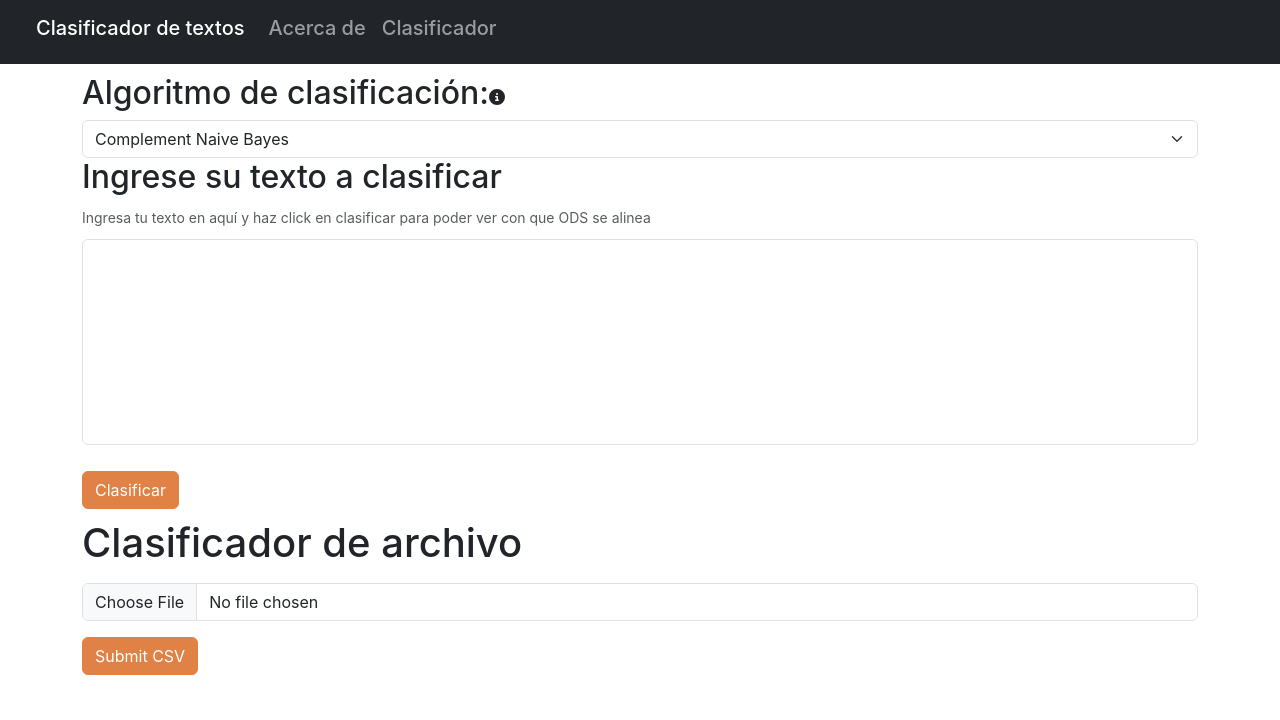
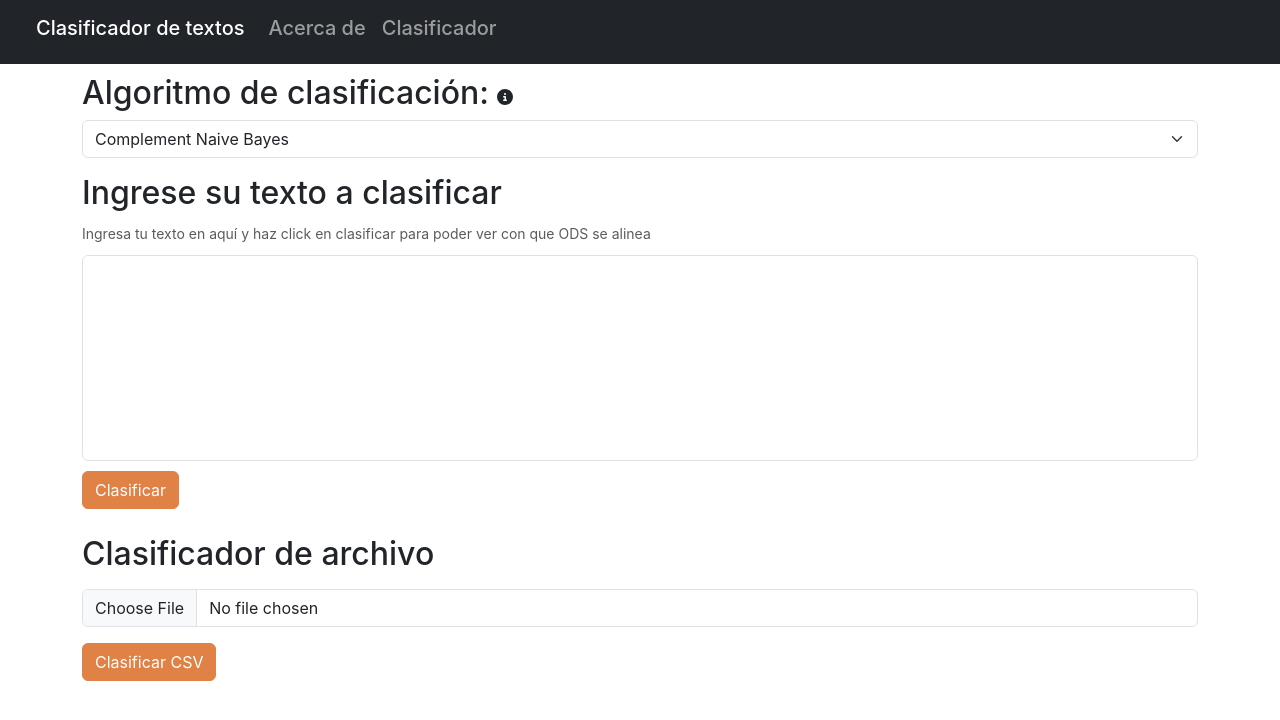
Before and after one commit to ernestocpc/Proyecto1-BI, a React (Create React App) app in the folder etapa2/front/: page /classifier in a window 1280 px wide. Shown: the top 720 px of the page. Built offline with nearby package versions, Linux system fonts and the light colour scheme.

Commit message:
fix: estilos

```diff
--- a/etapa2/front/src/components/classifier/classifier.css
+++ b/etapa2/front/src/components/classifier/classifier.css
@@ -24,6 +24,14 @@ svg{
     background-color: #9D3400
 }
 
+.margin-bottom {
+    margin-bottom: 1rem;
+}
+
+.margin-right {
+    margin-right: 0.5rem;
+}
+
 .form-group-header {
     display: flex;
     align-items: center; /* Align the children vertically */
--- a/etapa2/front/src/components/classifier/classifier.js
+++ b/etapa2/front/src/components/classifier/classifier.js
@@ -21,7 +21,7 @@ function Classifier() {
   ]);
 
   const URL = "http://127.0.0.1:8000/predict";
-  const URL_list = "http://127.0.0.1:8000/predict";
+  const URL_list = "http://127.0.0.1:8000/predict-list";
   async function handlePost() {
     const response = await fetch(URL, {
       method: "POST",
@@ -167,9 +167,9 @@ function Classifier() {
   return (
     <>
       <Container style={{ paddingTop: "10px", paddingBottom: "10px" }}>
-      <Form.Group>
+      <Form.Group className="margin-bottom">
           <div className="form-group-header">
-            <h2>Algoritmo de clasificación:</h2>
+            <h2 className="margin-right">Algoritmo de clasificación:</h2>
             <Tooltip placement="right" overlay={renderTooltip}>
               <FontAwesomeIcon icon={faCircleInfo} />
             </Tooltip>
@@ -197,11 +197,10 @@ function Classifier() {
           />
         </Form.Group>
 
-
-        <p></p>
         <Button
           style={{ backgroundColor: "#E08145", borderColor: "#E08145" }}
           onClick={sendText}
+          className="margin-bottom"
         >
           Clasificar
         </Button>
@@ -209,7 +208,7 @@ function Classifier() {
 
       <Container>
         <Form.Group>
-          <h1>Clasificador de archivo</h1>
+          <h2>Clasificador de archivo</h2>
           <p></p>
           <Form.Control type="file" onChange={handleFileChange} />
         </Form.Group>
@@ -218,7 +217,7 @@ function Classifier() {
           style={{ backgroundColor: "#E08145", borderColor: "#E08145" }}
           onClick={handleFileSubmit}
         >
-          Submit CSV
+          Clasificar CSV
         </Button>
       </Container>
       {label !== -1 && (
```
Also changed, not shown: 1 other file (tests, documents, lock files or other folders).
